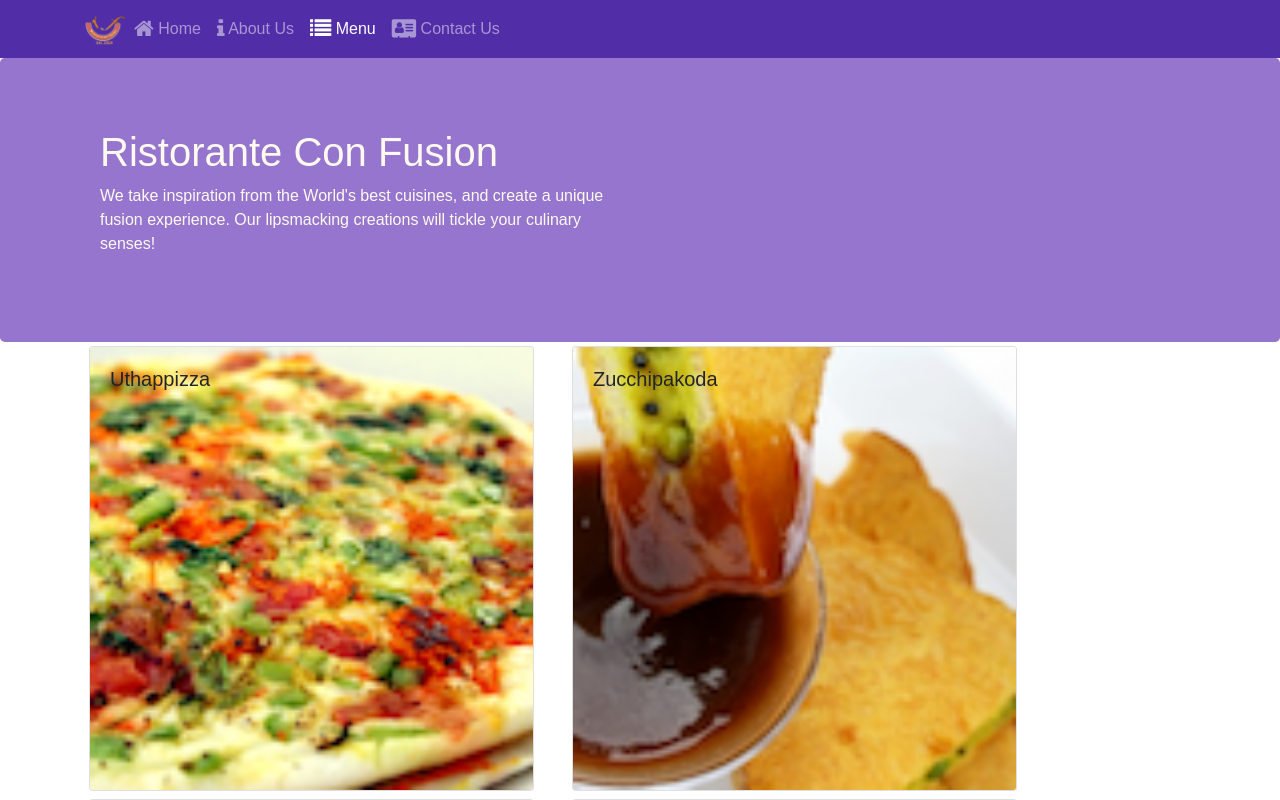
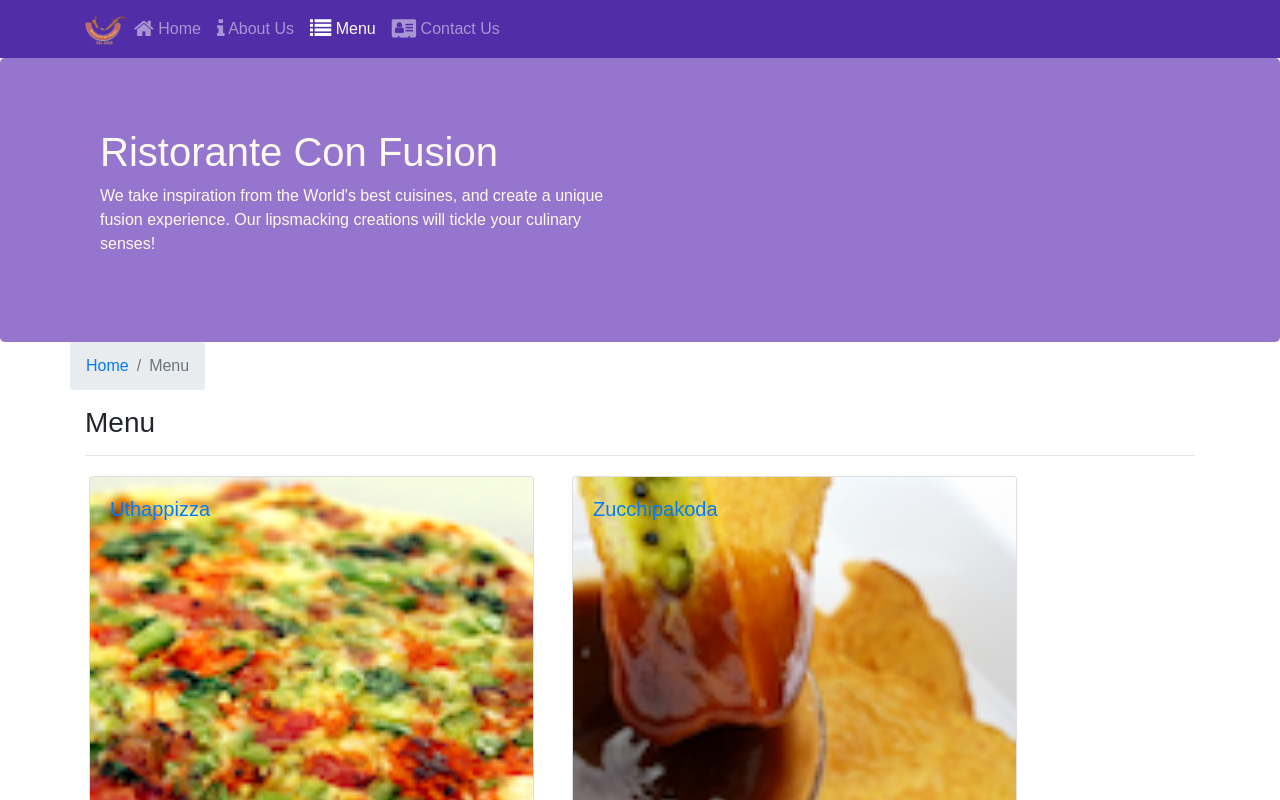
Before and after one commit to charles-wangkai/confusion_react_frontend, a React (Create React App) app: page /menu in a window 1280 px wide. Shown: the top 800 px of the page. Built offline with nearby package versions, Linux system fonts and the light colour scheme.

Commit message:
Single Page Applications Part 2

```diff
--- a/src/components/ContactComponent.js
+++ b/src/components/ContactComponent.js
@@ -1,8 +1,22 @@
 import React from 'react';
+import { Breadcrumb, BreadcrumbItem } from 'reactstrap';
+import { Link } from 'react-router-dom';
 
 function Contact(props) {
     return (
         <div className="container">
+            <div className="row">
+                <Breadcrumb>
+                    <BreadcrumbItem>
+                        <Link to="/home">Home</Link>
+                    </BreadcrumbItem>
+                    <BreadcrumbItem active>Contact Us</BreadcrumbItem>
+                </Breadcrumb>
+                <div className="col-12">
+                    <h3>Contact Us</h3>
+                    <hr />
+                </div>
+            </div>
             <div className="row row-content">
                 <div className="col-12">
                     <h3>Location Information</h3>
--- a/src/components/DishdetailComponent.js
+++ b/src/components/DishdetailComponent.js
@@ -1,5 +1,14 @@
 import React from 'react';
-import { Card, CardImg, CardText, CardBody, CardTitle } from 'reactstrap';
+import {
+    Card,
+    CardImg,
+    CardText,
+    CardBody,
+    CardTitle,
+    Breadcrumb,
+    BreadcrumbItem
+} from 'reactstrap';
+import { Link } from 'react-router-dom';
 
 function RenderDish({ dish }) {
     return (
@@ -46,11 +55,25 @@ const DishDetail = props => {
         return (
             <div className="container">
                 <div className="row">
+                    <Breadcrumb>
+                        <BreadcrumbItem>
+                            <Link to="/menu">Menu</Link>
+                        </BreadcrumbItem>
+                        <BreadcrumbItem active>
+                            {props.dish.name}
+                        </BreadcrumbItem>
+                    </Breadcrumb>
+                    <div className="col-12">
+                        <h3>{props.dish.name}</h3>
+                        <hr />
+                    </div>
+                </div>
+                <div className="row">
                     <div className="col-12 col-md-5 m-1">
                         <RenderDish dish={props.dish} />
                     </div>
                     <div className="col-12 col-md-5 m-1">
-                        <RenderComments comments={props.dish.comments} />
+                        <RenderComments comments={props.comments} />
                     </div>
                 </div>
             </div>
--- a/src/components/MainComponent.js
+++ b/src/components/MainComponent.js
@@ -38,6 +38,23 @@ class Main extends Component {
             );
         };
 
+        const DishWithId = ({ match }) => {
+            return (
+                <DishDetail
+                    dish={
+                        this.state.dishes.filter(
+                            dish =>
+                                dish.id === parseInt(match.params.dishId, 10)
+                        )[0]
+                    }
+                    comments={this.state.comments.filter(
+                        comment =>
+                            comment.dishId === parseInt(match.params.dishId, 10)
+                    )}
+                />
+            );
+        };
+
         return (
             <div>
                 <Header />
@@ -48,6 +65,7 @@ class Main extends Component {
                         path="/menu"
                         component={() => <Menu dishes={this.state.dishes} />}
                     />
+                    <Route path="/menu/:dishId" component={DishWithId} />
                     <Route exact path="/contactus" component={Contact} />
                     <Redirect to="/home" />
                 </Switch>
--- a/src/components/MenuComponent.js
+++ b/src/components/MenuComponent.js
@@ -1,13 +1,23 @@
 import React from 'react';
-import { Card, CardImg, CardImgOverlay, CardTitle } from 'reactstrap';
+import {
+    Card,
+    CardImg,
+    CardImgOverlay,
+    CardTitle,
+    Breadcrumb,
+    BreadcrumbItem
+} from 'reactstrap';
+import { Link } from 'react-router-dom';
 
 function RenderMenuItem({ dish }) {
     return (
         <Card>
-            <CardImg width="100%" src={dish.image} alt={dish.name} />
-            <CardImgOverlay>
-                <CardTitle>{dish.name}</CardTitle>
-            </CardImgOverlay>
+            <Link to={`/menu/${dish.id}`}>
+                <CardImg width="100%" src={dish.image} alt={dish.name} />
+                <CardImgOverlay>
+                    <CardTitle>{dish.name}</CardTitle>
+                </CardImgOverlay>
+            </Link>
         </Card>
     );
 }
@@ -23,6 +33,18 @@ const Menu = props => {
 
     return (
         <div className="container">
+            <div className="row">
+                <Breadcrumb>
+                    <BreadcrumbItem>
+                        <Link to="/home">Home</Link>
+                    </BreadcrumbItem>
+                    <BreadcrumbItem active>Menu</BreadcrumbItem>
+                </Breadcrumb>
+                <div className="col-12">
+                    <h3>Menu</h3>
+                    <hr />
+                </div>
+            </div>
             <div className="row">{menu}</div>
         </div>
     );
```
